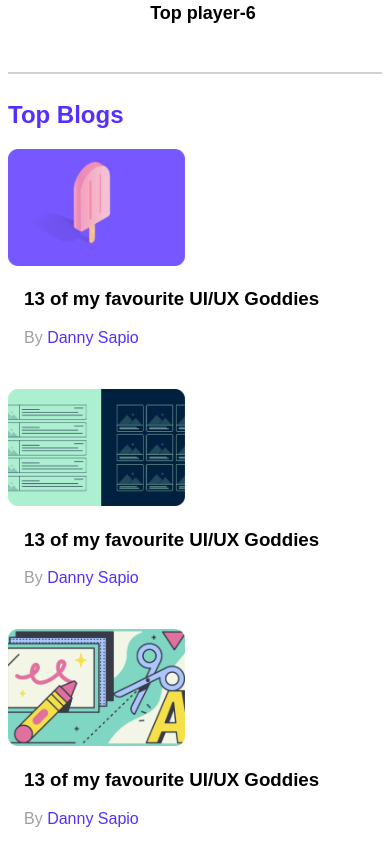
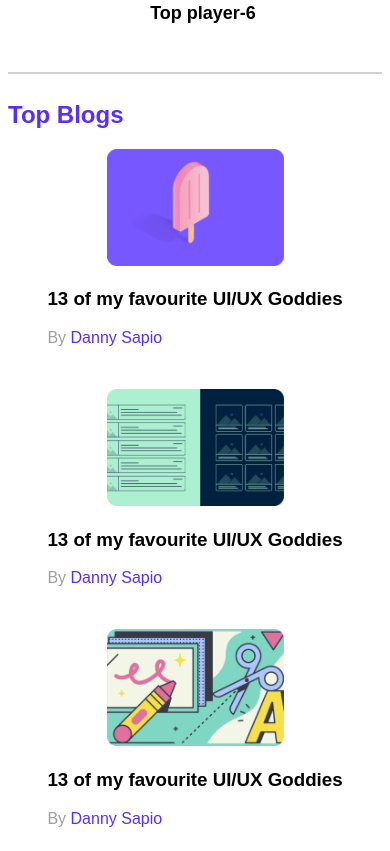
Before and after one commit to smfahim25/leader-board, a plain HTML site: page index.html in a window 390 px wide. Shown: the part 1146-1997 px from the top of the page. Drawn offline with Linux system fonts and the light colour scheme.

Commit message:
code changed

```diff
--- a/styles/style.css
+++ b/styles/style.css
@@ -8,7 +8,7 @@ a {
 }
 #header-section {
     background: #562EFF;
-    position: relative;
+    position: sticky;
     margin: 0;
 }
 .inner-header {
@@ -228,8 +228,15 @@ hr{
      .player, .blog{
          flex-direction: column;
      }
+     .blog{
+         justify-content: center;
+         align-items: center;
+     }
      .course{
          margin-bottom: 30px;
+     }
+     .blog-info{
+         margin-left:0 ;
      }
  }
 
```
